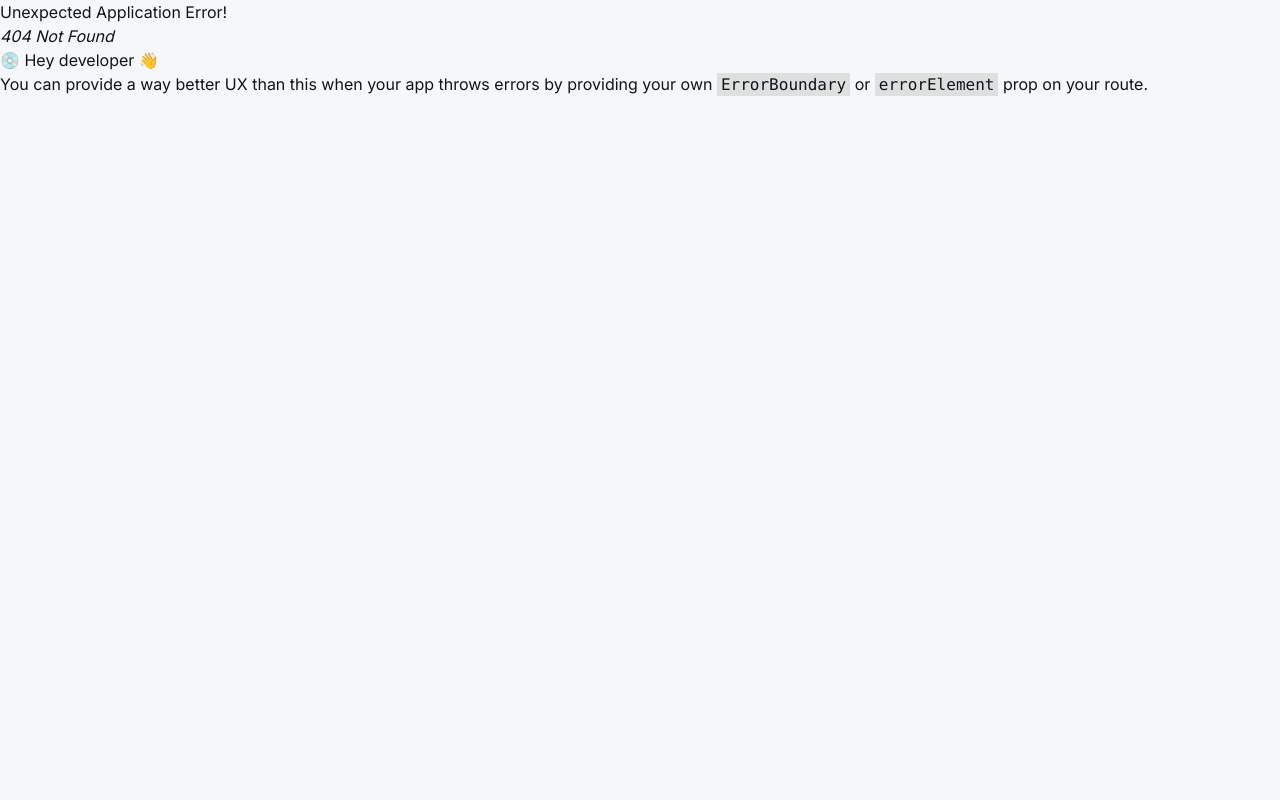
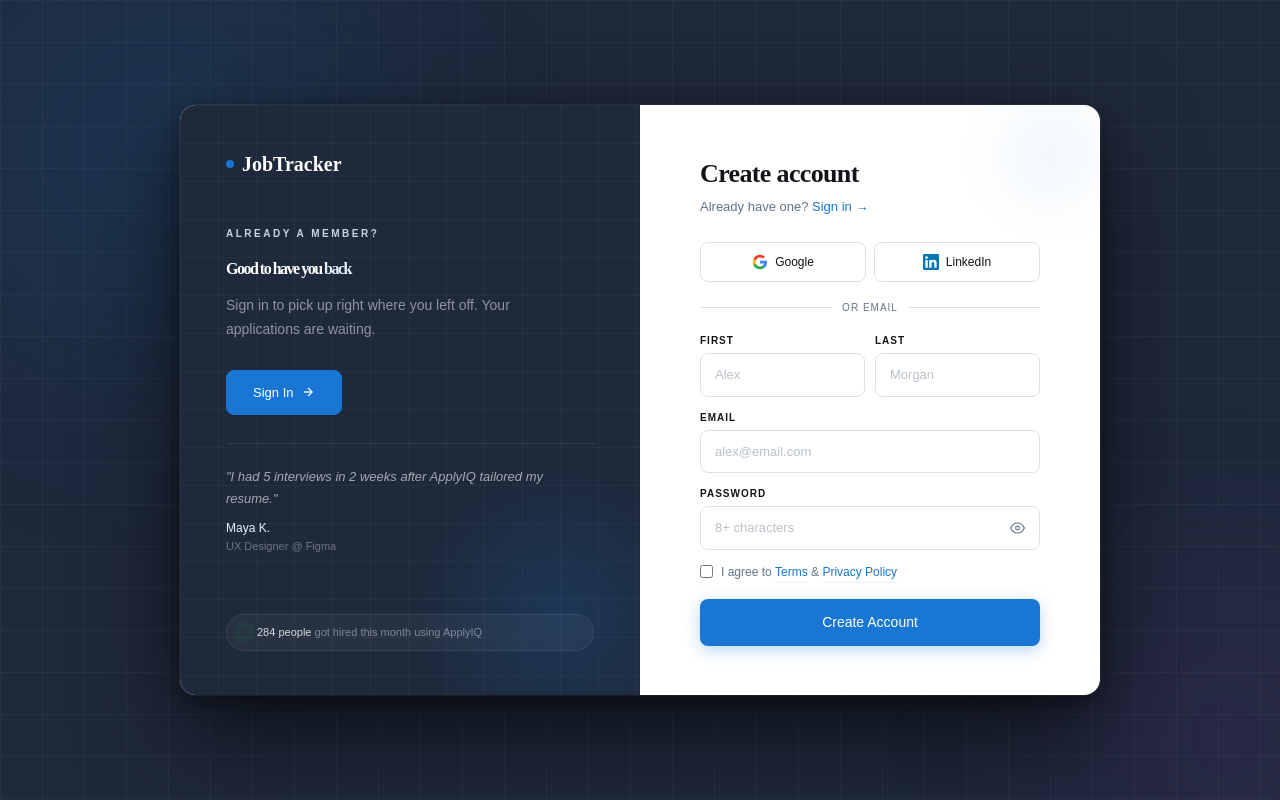
Before and after one commit to sushmasingh12/Job-Tracker, a React (Vite) app: page /signup in a window 1280 px wide. Before the commit this address had no page. Built offline with nearby package versions, Linux system fonts and the light colour scheme.

Commit message:
fix login

```diff
--- a/src/main.jsx
+++ b/src/main.jsx
@@ -17,12 +17,14 @@ import Interview from './components/InterviewPrep/Interview'
 import OptimizeResume from './components/ResumeBuilder/OptimizeResume'
 import SignIn from './pages/Registration/SignIn'
 import Landing from './pages/Home/Landing'
+import SignUp from './pages/Registration/SignUp'
 
 const router = createBrowserRouter(
   createRoutesFromElements(
     <>
     <Route path='/' element={<Landing/>}/>
     <Route path='/login' element={<SignIn/>}/>
+    <Route path='/signup' element={<SignUp/>}/>
     <Route path="/" element={<Layout />}>
       <Route path="/dashboard" element={<Dashboard />} />
       <Route path="/resume-builder" element={<OptimizeResume/>}/>
--- a/src/pages/Registration/SignIn.jsx
+++ b/src/pages/Registration/SignIn.jsx
@@ -1,35 +1,35 @@
 import { useState } from "react";
-import { Link } from "react-router-dom";
-import { SocialButtons, Divider, Spinner, PasswordInput, ArrowIcon } from "./AuthComponent";
+import {  useNavigate } from "react-router-dom";
+import { SocialButtons, Divider, PasswordInput} from "./AuthComponent";
 
 // ─── Overlay: Sign In side (shown on right — "New here?") ────────────────────
 
-function SignInOverlay() {
+function SignInOverlay({onCreateAccount}) {
   return (
     <div className="overlay-wrap absolute top-0 bottom-0 w-1/2 z-50">
-      <div className="overlay-panel relative w-full h-full bg-sidebar flex flex-col justify-between px-[46px] py-[44px] overflow-hidden">
+      <div className="overlay-panel relative w-full h-full bg-sidebar flex flex-col justify-between px-11.5 py-11 overflow-hidden">
         <div className="overlay-glow" />
 
         {/* Logo */}
-        <Link href="/" className="font-playfair text-[20px] font-bold text-white no-underline flex items-center gap-2 relative z-10">
+        <div className="font-playfair text-[20px] font-bold text-white no-underline flex items-center gap-2 relative z-10">
           <div className="w-2 h-2 bg-primary rounded-full" />
-          ApplyIQ
-        </Link>
+          JobTracker
+        </div>
 
         {/* Body */}
         <div className="o-body relative z-10">
           <div className="o-content">
-            <div className="flex items-center gap-[9px] mb-5 text-[10px] font-semibold tracking-[2.5px] uppercase text-primary-light opacity-85">New here?</div>
+            <div className="flex items-center gap-2.25 mb-5 text-[10px] font-semibold tracking-[2.5px] uppercase text-primary-light opacity-85">New here?</div>
 
             <h2 className="font-playfair text-[clamp(26px,3vw,40px)] font-black text-white leading-[1.05] tracking-[-1.5px] mb-4">
               Start your journey <em>today</em>
             </h2>
 
-            <p className="text-[14px] font-light text-white/50 leading-[1.7] max-w-[300px] mb-7">
+            <p className="text-[14px] font-light text-white/50 leading-[1.7] max-w-75 mb-7">
               Create a free account and let AI handle the heavy lifting of your entire job search.
             </p>
 
-            <button className="inline-flex items-center gap-2 py-3 px-[26px] font-dm text-[13px] font-medium text-white bg-primary border-[1.5px] border-primary rounded-lg cursor-pointer transition-all self-start hover:bg-primary-dark hover:border-primary-dark hover:-translate-y-px hover:shadow-[0_6px_20px_rgba(25,118,210,0.4)] [&>svg]:transition-transform hover:[&>svg]:translate-x-[3px]">
+            <button onClick={onCreateAccount}  className="inline-flex items-center gap-2 py-3 px-6.5 font-dm text-[13px] font-medium text-white bg-primary border-[1.5px] border-primary rounded-lg cursor-pointer transition-all self-start hover:bg-primary-dark hover:border-primary-dark hover:-translate-y-px hover:shadow-[0_6px_20px_rgba(25,118,210,0.4)] [&>svg]:transition-transform hover:[&>svg]:translate-x-0.75">
               Create Account
               <svg viewBox="0 0 24 24" fill="none" stroke="currentColor" strokeWidth="2.2" style={{ width: 14, height: 14 }}>
                 <line x1="5" y1="12" x2="19" y2="12" />
@@ -43,19 +43,19 @@ function SignInOverlay() {
         <div className="relative z-10">
           <div className="flex items-center gap-3 pt-5 border-t border-white/10">
           <div className="flex">
-              <div className="w-7 h-7 rounded-full border-2 border-slate-800 flex items-center justify-center text-[9px] font-semibold text-white -ml-[6px]" style={{ background: "#1976d2" }}>JL</div>
-              <div className="w-7 h-7 rounded-full border-2 border-slate-800 flex items-center justify-center text-[9px] font-semibold text-white -ml-[6px]" style={{ background: "#9c27b0" }}>MK</div>
-              <div className="w-7 h-7 rounded-full border-2 border-slate-800 flex items-center justify-center text-[9px] font-semibold text-white -ml-[6px]" style={{ background: "#0e7c6a" }}>SR</div>
-              <div className="w-7 h-7 rounded-full border-2 border-slate-800 flex items-center justify-center text-[9px] font-semibold text-white -ml-[6px]" style={{ background: "#b45309" }}>DP</div>
+              <div className="w-7 h-7 rounded-full border-2 border-slate-800 flex items-center justify-center text-[9px] font-semibold text-white -ml-1.5" style={{ background: "#1976d2" }}>JL</div>
+              <div className="w-7 h-7 rounded-full border-2 border-slate-800 flex items-center justify-center text-[9px] font-semibold text-white -ml-1.5" style={{ background: "#9c27b0" }}>MK</div>
+              <div className="w-7 h-7 rounded-full border-2 border-slate-800 flex items-center justify-center text-[9px] font-semibold text-white -ml-1.5" style={{ background: "#0e7c6a" }}>SR</div>
+              <div className="w-7 h-7 rounded-full border-2 border-slate-800 flex items-center justify-center text-[9px] font-semibold text-white -ml-1.5" style={{ background: "#b45309" }}>DP</div>
             </div>
-            <div className="text-[11px]  leading-[1.5]" style={{color:"rgba(255,255,255,0.8)"}}>
+            <div className="text-[11px]  leading-normal" style={{color:"rgba(255,255,255,0.8)"}}>
               <strong>12,000+ job seekers</strong><br />
               landed roles with ApplyIQ
             </div>
           </div>
 
-          <div className="flex items-center gap-[9px] py-[10px] px-[14px] mt-3 bg-white/[0.04] border border-white/[0.08] rounded-full">
-            <div className="w-[7px] h-[7px] rounded-full bg-success shrink-0" />
+          <div className="flex items-center gap-2.25 py-2.5 px-3.5 mt-3 bg-white/4 border border-white/8 rounded-full">
+            <div className="w-1.75 h-1.75 rounded-full bg-success shrink-0" />
             <div className="live-txt">
               <strong>284 people</strong> got hired this month
             </div>
@@ -69,19 +69,17 @@ function SignInOverlay() {
 
 // ─── Sign In Form ─────────────────────────────────────────────────────────────
 
-function SignInForm() {
-
-
+function SignInForm({onCreateAccount , onSignIn}) {
   return (
-    <div className="form-pane pane-signin bg-white px-[46px] py-10 flex flex-col justify-center overflow-hidden relative">
-      <div className="pane-inner w-full max-w-[340px] mx-auto">
+    <div className="form-pane pane-signin bg-white px-11.5 py-10 flex flex-col justify-center overflow-hidden relative">
+      <div className="pane-inner w-full max-w-85 mx-auto">
 
         <h1 className="font-playfair text-[26px] font-bold text-neutral-text tracking-tight mb-1">
           Welcome back
         </h1>
-        <p className="text-[13px] text-neutral-muted font-light mb-[26px]">
+        <p className="text-[13px] text-neutral-muted font-light mb-6.5">
           No account yet?{" "}
-          <span
+          <span onClick={onCreateAccount}
             className="text-primary font-medium border-b border-transparent hover:border-primary transition-all cursor-pointer"
           >
             Create one →
@@ -93,32 +91,30 @@ function SignInForm() {
 
 
 
-        <form>
-
-          {/* Email */}
-          <div className="field mb-[13px] relative">
-            <label className="block text-[10px] font-semibold tracking-widest uppercase text-neutral-text mb-[5px]" htmlFor="si-email">
+        <form >
+          <div className="field mb-3.25 relative">
+            <label className="block text-[10px] font-semibold tracking-widest uppercase text-neutral-text mb-1.25" htmlFor="si-email">
               Email
             </label>
             <input
               type="email"
               id="si-email"
-              className="inp w-full px-[14px] py-[11px] font-dm text-[13px] text-neutral-text bg-bg-light border-[1.5px] border-neutral-border rounded-lg transition-all"
+              className="inp w-full px-3.5 py-2.75 font-dm text-[13px] text-neutral-text bg-bg-light border-[1.5px] border-neutral-border rounded-lg transition-all"
               placeholder="you@email.com"
             />
           </div>
 
           {/* Password */}
-          <div className="field mb-[13px] relative">
-            <label className="block text-[10px] font-semibold tracking-widest uppercase text-neutral-text mb-[5px]" htmlFor="si-pw">
+          <div className="field mb-3.25 relative">
+            <label className="block text-[10px] font-semibold tracking-widest uppercase text-neutral-text mb-1.25" htmlFor="si-pw">
               Password
             </label>
             <PasswordInput
               placeholder="••••••••"
             />
-            <div className="flex items-center justify-between mt-[6px]">
-              <label className="flex items-center gap-[6px] cursor-pointer">
-                <input type="checkbox" className="w-[13px] h-[13px] accent-primary cursor-pointer" />
+            <div className="flex items-center justify-between mt-1.5">
+              <label className="flex items-center gap-1.5 cursor-pointer">
+                <input type="checkbox" className="w-3.25 h-3.25 accent-primary cursor-pointer" />
                 <span className="text-[12px] text-neutral-muted font-light">Remember me</span>
               </label>
               <button  className="text-[12px] text-neutral-muted border-b border-transparent hover:text-primary hover:border-primary-light transition-all">
@@ -129,9 +125,8 @@ function SignInForm() {
 
           {/* Submit */}
           <button
-            type="submit"
-
-            className="submit-btn w-full py-[13px] font-dm text-[14px] font-medium text-white border-none rounded-lg cursor-pointer transition-all flex items-center justify-center gap-[7px] relative overflow-hidden hover:-translate-y-px active:translate-y-0"
+            onClick={onSignIn}
+            className="submit-btn w-full py-3.25 font-dm text-[14px] font-medium text-white border-none rounded-lg cursor-pointer transition-all flex items-center justify-center gap-1.75 relative overflow-hidden hover:-translate-y-px active:translate-y-0"
             style={{
               background:"#1976d2",
               boxShadow: "0 4px 16px rgba(25,118,210,0.3)",
@@ -145,8 +140,8 @@ function SignInForm() {
         </form>
 
         {/* Security note */}
-        <div className="flex items-center justify-center gap-[5px] mt-[10px] text-[10px] text-neutral-muted">
-          <svg className="w-[10px] h-[10px]" viewBox="0 0 24 24" fill="none" stroke="#22c55e" strokeWidth="2">
+        <div className="flex items-center justify-center gap-1.25 mt-2.5 text-[10px] text-neutral-muted">
+          <svg className="w-2.5 h-2.5" viewBox="0 0 24 24" fill="none" stroke="#22c55e" strokeWidth="2">
             <rect x="3" y="11" width="18" height="11" rx="2" />
             <path d="M7 11V7a5 5 0 0 1 10 0v4" />
           </svg>
@@ -161,7 +156,13 @@ function SignInForm() {
 // ─── Sign In Page ─────────────────────────────────────────────────────────────
 
 export default function SignIn() {
-
+  const navigate = useNavigate()
+  const handleCreateAccount = ()=> {
+    navigate("/signup")
+  }
+  const handleSignIn= () => {
+    navigate("/dashboard")
+  }
   return (
     <div className="font-dm bg-sidebar min-h-screen flex items-center justify-center overflow-hidden relative">
 
@@ -178,12 +179,12 @@ export default function SignIn() {
 
         {/* Form (left half) + empty right half placeholder */}
         <div className="absolute inset-0 grid grid-cols-2">
-          <SignInForm  />
+          <SignInForm onCreateAccount={handleCreateAccount} onSignIn={handleSignIn}/>
           <div className="bg-white" /> {/* right half — overlay covers this */}
         </div>
 
         {/* Overlay slides on the right */}
-        <SignInOverlay />
+        <SignInOverlay onCreateAccount={handleCreateAccount}/>
 
       </div>
     </div>
--- a/src/pages/Registration/SignUp.jsx
+++ b/src/pages/Registration/SignUp.jsx
@@ -1,5 +1,5 @@
 import { useState } from "react";
-import {Link} from "react-router-dom";
+import {useNavigate} from "react-router-dom";
 
 import {
   SocialButtons,
@@ -12,58 +12,58 @@ import {
 
 // ─── Overlay: Sign Up side (shown on left — "Already a member?") ──────────────
 
-function SignUpOverlay() {
+function SignUpOverlay({onSignIn}) {
   return (
     <div
       className="overlay-wrap absolute top-0 bottom-0 w-1/2 z-50"
       style={{ left: 0 }}
     >
-      <div className="overlay-panel relative w-full h-full bg-sidebar flex flex-col justify-between px-[46px] py-[44px] overflow-hidden">
+      <div className="overlay-panel relative w-full h-full bg-sidebar flex flex-col justify-between px-11.5 py-11 overflow-hidden">
         <div
           className="overlay-glow"
           style={{ bottom: -80, right: -80, left: "auto" }}
         />
 
-        <Link
-          href="/"
+        <div
+
           className="font-playfair text-[20px] font-bold text-white no-underline flex items-center gap-2 relative z-10"
         >
           <div className="w-2 h-2 bg-primary rounded-full" />
           JobTracker
-        </Link>
+        </div>
 
         <div className="relative z-10">
           <div className="o-content">
-            <div className="flex items-center gap-[9px] mb-5 text-[10px] font-semibold tracking-[2.5px] uppercase text-primary-light opacity-85">
+            <div className="flex items-center gap-2.25 mb-5 text-[10px] font-semibold tracking-[2.5px] uppercase text-primary-light opacity-85">
               Already a member?
             </div>
 
             <h2 className="font-playfair font-black text-white leading-[1.05] tracking-[-1.5px] mb-4">
               Good to have you{" "}
-              <em className="not-italic italic text-primary-light">back</em>
+              <em className="not-italic text-primary-light">back</em>
             </h2>
 
-            <p className="text-[14px] font-light text-white/50 leading-[1.7] max-w-[300px] mb-7">
+            <p className="text-[14px] font-light text-white/50 leading-[1.7] max-w-75 mb-7">
               Sign in to pick up right where you left off. Your applications are
               waiting.
             </p>
 
-            <button className="inline-flex items-center gap-2 py-3 px-[26px] font-dm text-[13px] font-medium text-white bg-primary border-[1.5px] border-primary rounded-lg cursor-pointer transition-all self-start hover:bg-primary-dark hover:border-primary-dark hover:-translate-y-px hover:shadow-[0_6px_20px_rgba(25,118,210,0.4)] [&>svg]:transition-transform hover:[&>svg]:translate-x-[3px]">
+            <button onClick={onSignIn} className="inline-flex items-center gap-2 py-3 px-6.5 font-dm text-[13px] font-medium text-white bg-primary border-[1.5px] border-primary rounded-lg cursor-pointer transition-all self-start hover:bg-primary-dark hover:border-primary-dark hover:-translate-y-px hover:shadow-[0_6px_20px_rgba(25,118,210,0.4)] [&>svg]:transition-transform hover:[&>svg]:translate-x-0.75">
               Sign In
               <svg
                 viewBox="0 0 24 24"
                 fill="none"
                 stroke="currentColor"
                 strokeWidth="2.2"
-                className="w-[14px] h-[14px]"
+                className="w-3.5 h-3.5"
               >
                 <line x1="5" y1="12" x2="19" y2="12" />
                 <polyline points="12 5 19 12 12 19" />
               </svg>
             </button>
 
-            <div className="mt-7 pt-[22px] border-t border-white/10">
-              <p className="text-[13px] font-light italic text-white/60 leading-[1.65] mb-[10px]">
+            <div className="mt-7 pt-5.5 border-t border-white/10">
+              <p className="text-[13px] font-light italic text-white/60 leading-[1.65] mb-2.5">
                 "I had 5 interviews in 2 weeks after ApplyIQ tailored my
                 resume."
               </p>
@@ -81,11 +81,11 @@ function SignUpOverlay() {
 
         {/* Footer */}
         <div className="relative z-10">
-          <div className="flex items-center gap-[9px] py-[10px] px-[14px] mt-3 bg-white/[0.04] border border-white/[0.08] rounded-full">
-            <div className="pulse-dot w-[7px] h-[7px] rounded-full bg-success shrink-0" />
+          <div className="flex items-center gap-2.25 py-2.5 px-3.5 mt-3 bg-white/4 border border-white/8 rounded-full">
+            <div className="pulse-dot w-1.75 h-1.75 rounded-full bg-success shrink-0" />
 
-            <div className="text-[11px] text-white/[0.42] leading-[1.4]">
-              <strong className="text-white/[0.82] font-medium">
+            <div className="text-[11px] text-white/42 leading-[1.4]">
+              <strong className="text-white/82 font-medium">
                 284 people
               </strong>{" "}
               got hired this month using ApplyIQ
@@ -99,17 +99,17 @@ function SignUpOverlay() {
 
 // ─── Sign Up Form ─────────────────────────────────────────────────────────────
 
-function SignUpForm() {
+function SignUpForm({onSignIn}) {
   return (
     // form-pane::before glow → stays in App.css
-    <div className="form-pane pane-signup bg-white px-[46px] py-10 flex flex-col justify-center overflow-hidden relative">
-      <div className="pane-inner w-full max-w-[340px] mx-auto">
+    <div className="form-pane pane-signup bg-white px-11.5 py-10 flex flex-col justify-center overflow-hidden relative">
+      <div className="pane-inner w-full max-w-85 mx-auto">
         <h1 className="font-playfair text-[26px] font-bold text-neutral-text tracking-tight mb-1">
           Create account
         </h1>
-        <p className="text-[13px] text-neutral-muted font-light mb-[26px]">
+        <p className="text-[13px] text-neutral-muted font-light mb-6.5">
           Already have one?{" "}
-          <span className="text-primary font-medium border-b border-transparent hover:border-primary transition-all cursor-pointer">
+          <span onClick={onSignIn} className="text-primary font-medium border-b border-transparent hover:border-primary transition-all cursor-pointer">
             Sign in →
           </span>
         </p>
@@ -119,10 +119,10 @@ function SignUpForm() {
 
         <form>
           {/* Name row */}
-          <div className="grid grid-cols-2 gap-[10px] mb-[13px]">
+          <div className="grid grid-cols-2 gap-2.5 mb-3.25">
             <div className="relative">
               <label
-                className="block text-[10px] font-semibold tracking-widest uppercase text-neutral-text mb-[5px]"
+                className="block text-[10px] font-semibold tracking-widest uppercase text-neutral-text mb-1.25"
                 htmlFor="su-first"
               >
                 First
@@ -130,13 +130,13 @@ function SignUpForm() {
               <input
                 type="text"
                 id="su-first"
-                className="inp w-full px-[14px] py-[11px] font-dm text-[13px] text-neutral-text bg-bg-light border-[1.5px] border-neutral-border rounded-lg transition-all"
+                className="inp w-full px-3.5 py-2.75 font-dm text-[13px] text-neutral-text bg-bg-light border-[1.5px] border-neutral-border rounded-lg transition-all"
                 placeholder="Alex"
               />
             </div>
             <div className="relative">
               <label
-                className="block text-[10px] font-semibold tracking-widest uppercase text-neutral-text mb-[5px]"
+                className="block text-[10px] font-semibold tracking-widest uppercase text-neutral-text mb-1.25"
                 htmlFor="su-last"
               >
                 Last
@@ -144,16 +144,16 @@ function SignUpForm() {
               <input
                 type="text"
                 id="su-last"
-                className="inp w-full px-[14px] py-[11px] font-dm text-[13px] text-neutral-text bg-bg-light border-[1.5px] border-neutral-border rounded-lg transition-all"
+                className="inp w-full px-3.5 py-2.75 font-dm text-[13px] text-neutral-text bg-bg-light border-[1.5px] border-neutral-border rounded-lg transition-all"
                 placeholder="Morgan"
               />
             </div>
           </div>
 
           {/* Email */}
-          <div className="mb-[13px] relative">
+          <div className="mb-3.25 relative">
             <label
-              className="block text-[10px] font-semibold tracking-widest uppercase text-neutral-text mb-[5px]"
+              className="block text-[10px] font-semibold tracking-widest uppercase text-neutral-text mb-1.25"
               htmlFor="su-email"
             >
               Email
@@ -161,15 +161,15 @@ function SignUpForm() {
             <input
               type="email"
               id="su-email"
-              className="inp w-full px-[14px] py-[11px] font-dm text-[13px] text-neutral-text bg-bg-light border-[1.5px] border-neutral-border rounded-lg transition-all"
+              className="inp w-full px-3.5 py-2.75 font-dm text-[13px] text-neutral-text bg-bg-light border-[1.5px] border-neutral-border rounded-lg transition-all"
               placeholder="alex@email.com"
             />
           </div>
 
           {/* Password + Strength */}
-          <div className="mb-[13px] relative">
+          <div className="mb-3.25 relative">
             <label
-              className="block text-[10px] font-semibold tracking-widest uppercase text-neutral-text mb-[5px]"
+              className="block text-[10px] font-semibold tracking-widest uppercase text-neutral-text mb-1.25"
               htmlFor="su-pw"
             >
               Password
@@ -182,7 +182,7 @@ function SignUpForm() {
             <input
               type="checkbox"
               id="su-terms"
-              className="w-[13px] h-[13px] accent-primary cursor-pointer mt-[2px] shrink-0"
+              className="w-3.25 h-3.25 accent-primary cursor-pointer mt-0.5 shrink-0"
             />
             <label
               className="text-[12px] text-neutral-muted leading-relaxed font-light"
@@ -201,8 +201,8 @@ function SignUpForm() {
 
           {/* Submit */}
           <button
-            type="submit"
-            className="w-full py-[13px] font-dm text-[14px] font-medium text-white border-none rounded-lg cursor-pointer transition-all flex items-center justify-center gap-[7px] relative overflow-hidden hover:-translate-y-px active:translate-y-0"
+            onClick={onSignIn}
+            className="w-full py-3.25 font-dm text-[14px] font-medium text-white border-none rounded-lg cursor-pointer transition-all flex items-center justify-center gap-1.75 relative overflow-hidden hover:-translate-y-px active:translate-y-0"
             style={{
               background: "#1976d2",
               boxShadow: "0 4px 16px rgba(25,118,210,0.3)",
@@ -221,6 +221,10 @@ function SignUpForm() {
 // ─── Sign Up Page ─────────────────────────────────────────────────────────────
 
 export default function SignUp() {
+  const navigate = useNavigate()
+  const handleSignUp = () => {
+    navigate("/login")
+  }
   return (
     <div className="font-dm bg-sidebar min-h-screen flex items-center justify-center overflow-hidden relative">
       {/* Background */}
@@ -236,14 +240,14 @@ export default function SignUp() {
 
       {/* auth-card: complex multi-layer box-shadow → stays in App.css */}
       <div
-        className="auth-card signup-mode relative w-[920px] h-[590px] rounded-2xl overflow-hidden z-10"
+        className="auth-card signup-mode relative w-230 h-147.5 rounded-2xl overflow-hidden z-10"
         style={{ animation: "cardIn 0.55s cubic-bezier(.76,0,.24,1) forwards" }}
       >
         <div className="absolute inset-0 grid grid-cols-2">
           <div className="bg-white" />
-          <SignUpForm />
+          <SignUpForm onSignIn={handleSignUp}/>
         </div>
-        <SignUpOverlay />
+        <SignUpOverlay onSignIn={handleSignUp}/>
       </div>
     </div>
   );
```
Also changed, not shown: src/pages/Home/Landing.jsx (+5 -4 lines), src/pages/Registration/Authlayout.jsx (deleted, +0 -14 lines).
